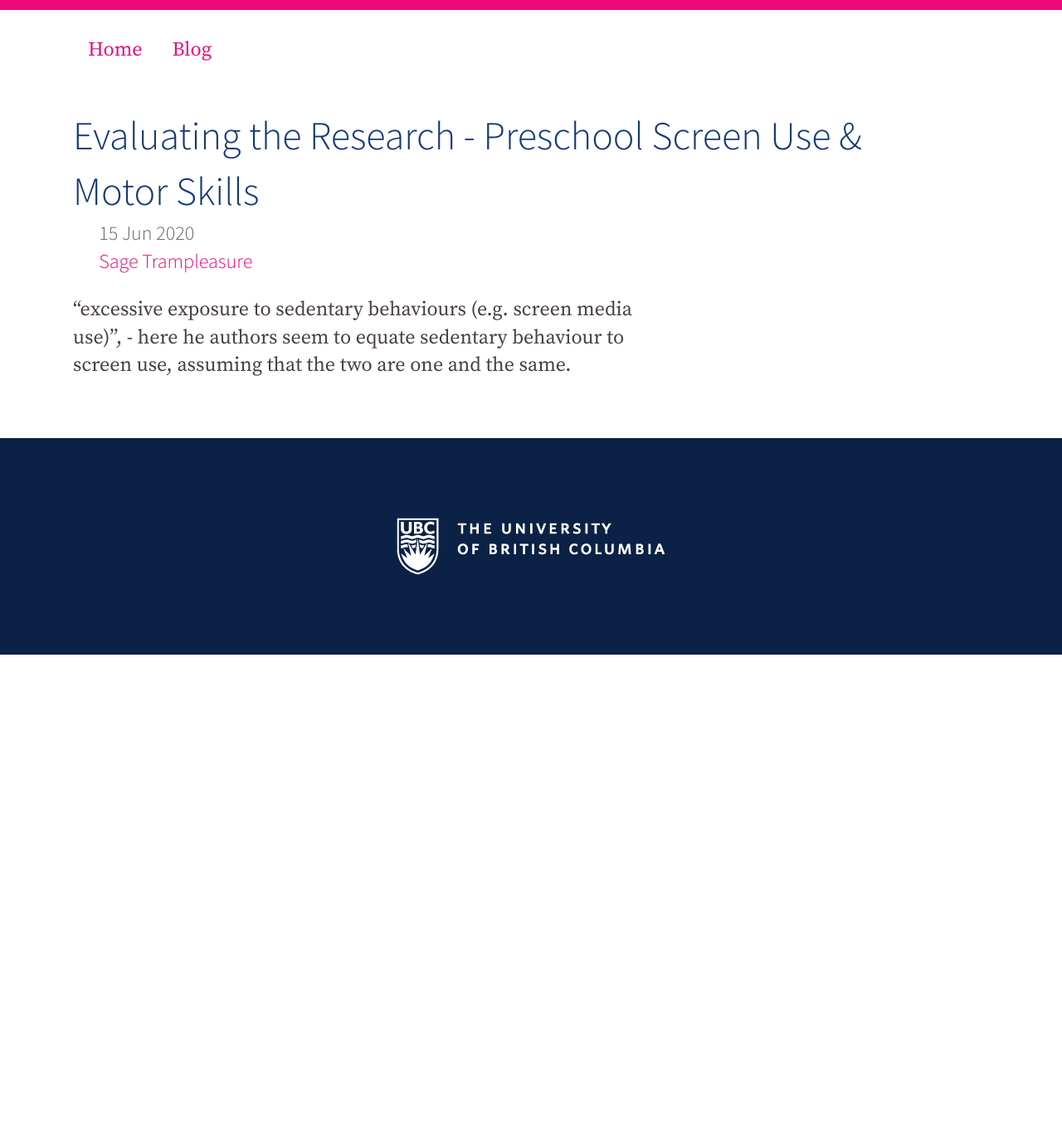
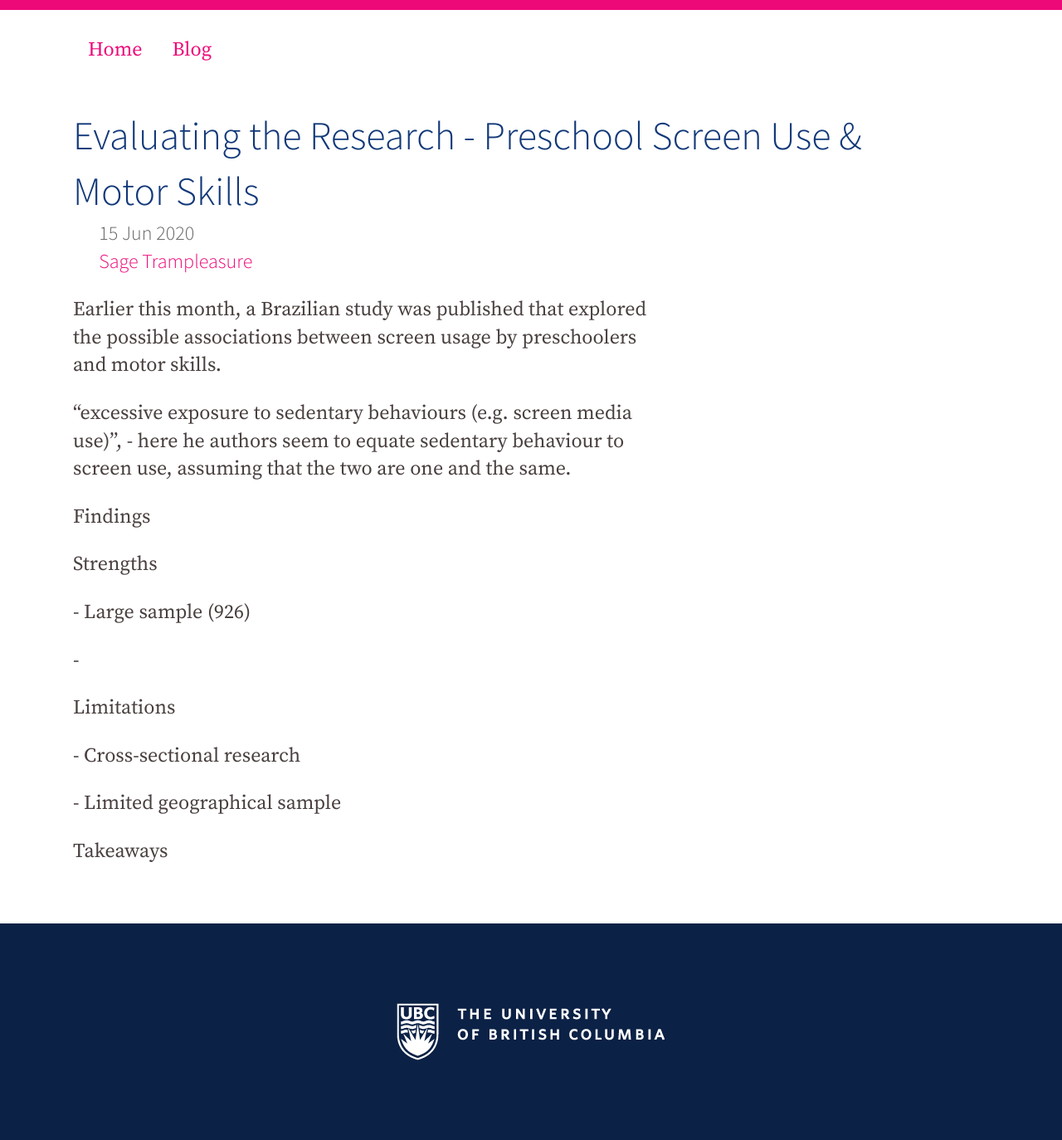
Before and after one commit to famliy-screen-time/familyscreentime.ca, a Jekyll site: the page built from _posts/2020-06-15-st-bp.md, in a window 1280 px wide. Shown: the whole page at 83% size. Built offline with Jekyll 4.4.1, drawn with Linux system fonts in a browser that asks for light colours; nearby versions of some CDN libraries; before the commit the page ends 900 px from its top, so only the background shows below that.

Commit message:
Update Blog “2020-06-15-st-bp”

```diff
--- a/_posts/2020-06-15-st-bp.md
+++ b/_posts/2020-06-15-st-bp.md
@@ -4,4 +4,30 @@
 date: 2020-06-15T19:49:27.265Z
 author: sagetrampleasure
 ---
+Earlier this month, a Brazilian study was published that explored the possible associations between screen usage by preschoolers and motor skills.
+
+
+
+
+
+
+
+
+
 "excessive exposure to sedentary behaviours (e.g. screen media use)", - here he authors seem to equate sedentary behaviour to screen use, assuming that the two are one and the same.
+
+Findings
+
+Strengths
+
+\- Large sample (926)
+
+\-
+
+Limitations
+
+\- Cross-sectional research
+
+\- Limited geographical sample
+
+Takeaways
```
